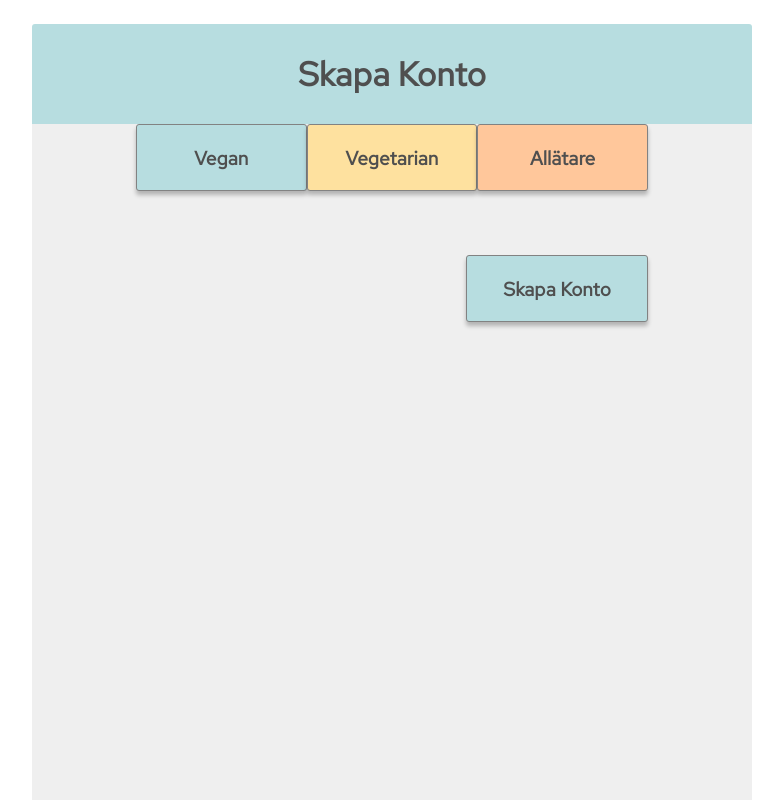
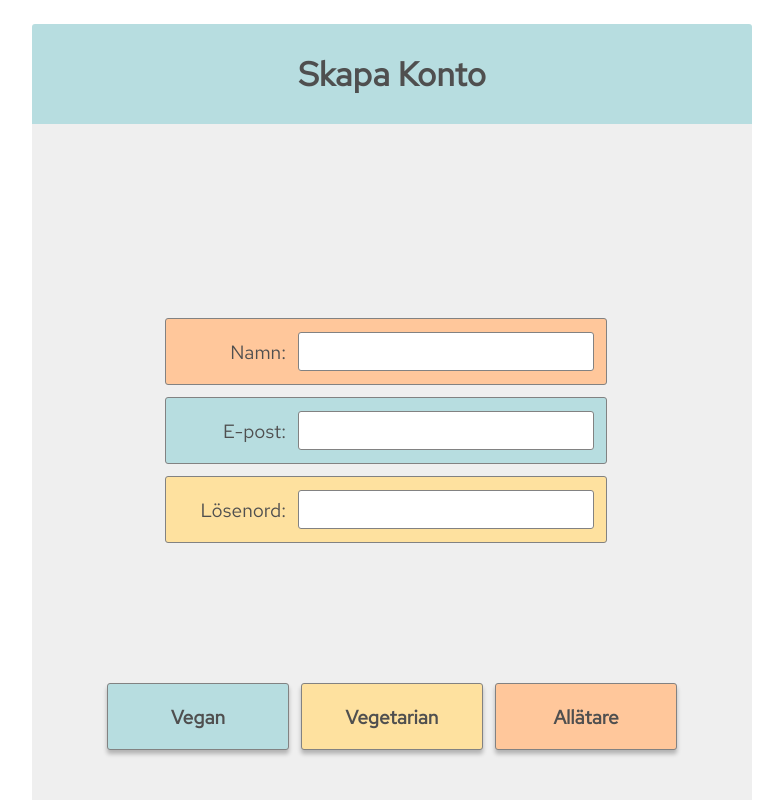
Before and after one commit to RealGobi/Project-X, a Next.js app: page /Sign-up in a window 1280 px wide. Shown: the top 800 px of the page, without its empty margins (248-1031 px from the left). Built offline with nearby package versions, Linux system fonts and the light colour scheme.

Commit message:
Fixed styling on index and Sign-up

```diff
--- a/src/Components/Page/Page.css
+++ b/src/Components/Page/Page.css
@@ -4,7 +4,3 @@
     border-radius: 0 0 3px 3px;
     background: rgba(95, 95, 95, 0.10);
 }
-
-.content {
-    margin: 0 40px;
-}
--- a/src/pages/Sign-up.js
+++ b/src/pages/Sign-up.js
@@ -6,13 +6,31 @@ import Page from '../Components/Page/Page';
 import Header from '../Components/Header/Header';
 import Button from '../Components/Button/Button';
 
+import Background from '../images/monika-grabkowska-white.jpg';
+
 export default function SignUp() {
   const headLine = 'Skapa Konto';
+  const styleback = {
+    backgroundImage: `url(${Background})`,
+    backgroundPosition: 'center',
+    backgroundSize: 'cover',
+    backgroundRepeat: 'no-repeat',
+  };
 
   return (
     <div>
       <Header headLine={headLine} />
       <Page>
+        <div className="sign-up" style={styleback}>
+          <div className="input-container">
+            <span>Namn:</span> <input type="text" />
+          </div>
+          <div className="input-container">
+            <span>E-post:</span> <input type="email" />
+          </div>
+          <div className="input-container">
+            <span>Lösenord:</span> <input type="password" />
+          </div>
           <div className="select-button">
             <Button buttonText="Vegan" color="mint" />
             <Button buttonText="Vegetarian" color="yellow" />
@@ -25,6 +43,7 @@ export default function SignUp() {
               </a>
             </Link>
           </div>
+        </div>
       </Page>
     </div>
   );
--- a/src/style/_color.scss
+++ b/src/style/_color.scss
@@ -5,7 +5,7 @@ $darkYellow: #fbe180;
 $lightYellow: #fff9c7;
 $grey: #edeae5;
 
-
-
+$dinner_Yellow: #FEE19F;
+$dinner_Persica: #FFC79B;
 $dinner_Blue: #B7DDE0;
 $dinner_HeadLine: #4f4f4f;
--- a/src/style/_global.scss
+++ b/src/style/_global.scss
@@ -11,15 +11,34 @@ a {
     color: #4f4f4f;
     text-decoration: none;
 }
+.input-container {
+    width: 440px;
+    height: 65px;
+    border-radius: 3px;
+    border: 1px solid #828282;
+    display: flex;
+    justify-content: flex-end;
+    align-items: center;
+    font-family: 'Red Hat Text', sans-serif;
+    font-size: 1.2rem;
+    color: #4f4f4f;
+    background:$dinner_Blue;
+    margin: 0 12px 12px 0;
 
-input[type=text] {
-    padding: 6px;
-    border: 1px solid #828282;
-    box-sizing: border-box;
-    border-radius: 3px;
-    background:white;
-    font-family: 'Red Hat Text', sans-serif;
-  }
+    input[type=email],[type=password], [type=text] {
+        width: 290px;
+        height: 35px;
+        border-radius: 3px;
+        border: 1px solid #828282;
+        font-family: 'Red Hat Text', sans-serif;
+        font-size: 1.2rem;
+        margin: 12px;
+    }
+
+    span {
+        padding-left: 12px;
+    }
+}
 
 %center {
     display: flex;
--- a/src/style/main.scss
+++ b/src/style/main.scss
@@ -19,6 +19,56 @@ html {
         display: flex;
         justify-content: flex-end;
         align-items: flex-end;
+
+        .login-container {
+            display: flex;
+            flex-direction: column;
+            margin: 64px;
+
+            .input-container {
+                margin: 0 12px 12px 0;
+
+                span {
+                    padding-left: 12px;
+                }
+            }
+
+            .login-button-container {
+                display: flex;
+                flex-direction: row;
+                justify-content: flex-end;
+                a {
+                    margin: 0 12px 0 0;
+                }
+            }
+        }
+
+    }
+    .sign-up {
+        display: flex;
+        justify-content: center;
+        align-items: center;
+        flex-direction: column;
+        height: 875px;
+
+        .input-container:nth-child(1) {
+            background: $dinner_Persica;
+            margin-top: 140px;
+        }
+
+        .input-container:nth-child(3) {
+            background: $dinner_Yellow;
+            margin-bottom: 140px;
+        }
+
+        .Button {
+            margin: 0 6px;
+        }
+        .next-page {
+            width: 80%;
+            justify-content: flex-start;
+            align-items: flex-end;
+        }
     }
 
     .header {
```
Also changed, not shown: src/Components/Input/input.js (+12 -0 lines), src/pages/index.js (+10 -0 lines), src/images/monika-grabkowska-white.jpg (added). Lines whose indentation alone changed are shown as unchanged.
